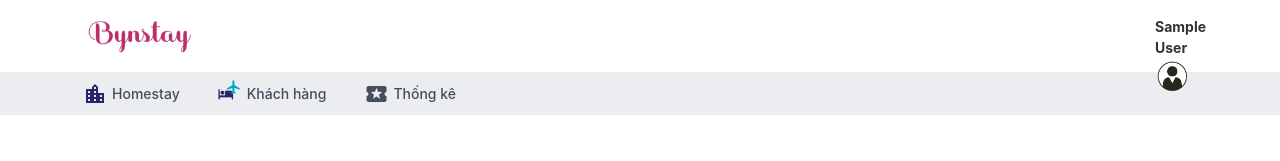
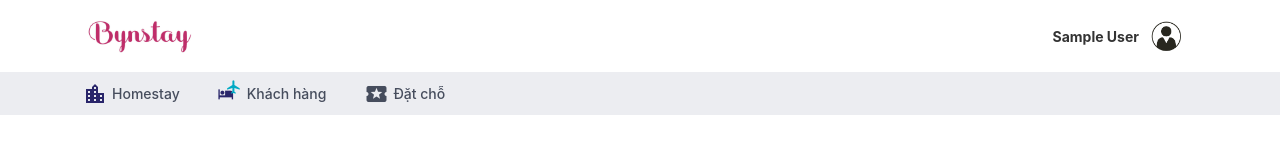
Before and after one commit to duongnam99/bynstay-host, a React (Create React App) app: page /home/homestay in a window 1280 px wide. Shown: the top 161 px of the page. Built offline with nearby package versions, Linux system fonts and the light colour scheme; no server answers; sample sign-in values are in the browser's storage.

Commit message:
[Update] link for header

```diff
--- a/src/components/layouts/Header.jsx
+++ b/src/components/layouts/Header.jsx
@@ -60,7 +60,7 @@ const Header = () => {
                         </NavLink>
                     </li>
                     <li class="menu-item">
-                        <NavLink to={`${url}/client`}>
+                        <NavLink to={`${url}/customer`}>
                             <span class="dub-ic">
                                 <i class="material-icons hotel">hotel</i>
                                 <i class="material-icons flight">flight</i>
@@ -69,9 +69,9 @@ const Header = () => {
                         </NavLink>
                     </li>
                     <li class="menu-item">
-                        <NavLink to={`${url}/revenue`}>
+                        <NavLink to={`${url}/order`}>
                             <i class="material-icons local_activity">local_activity</i>
-                            Thống kê
+                            Đặt chỗ
                         </NavLink>
                     </li>
                 </ul>
```
Also changed, not shown: public/assets/css/style.css, 1 other file (tests, documents, lock files or other folders).
